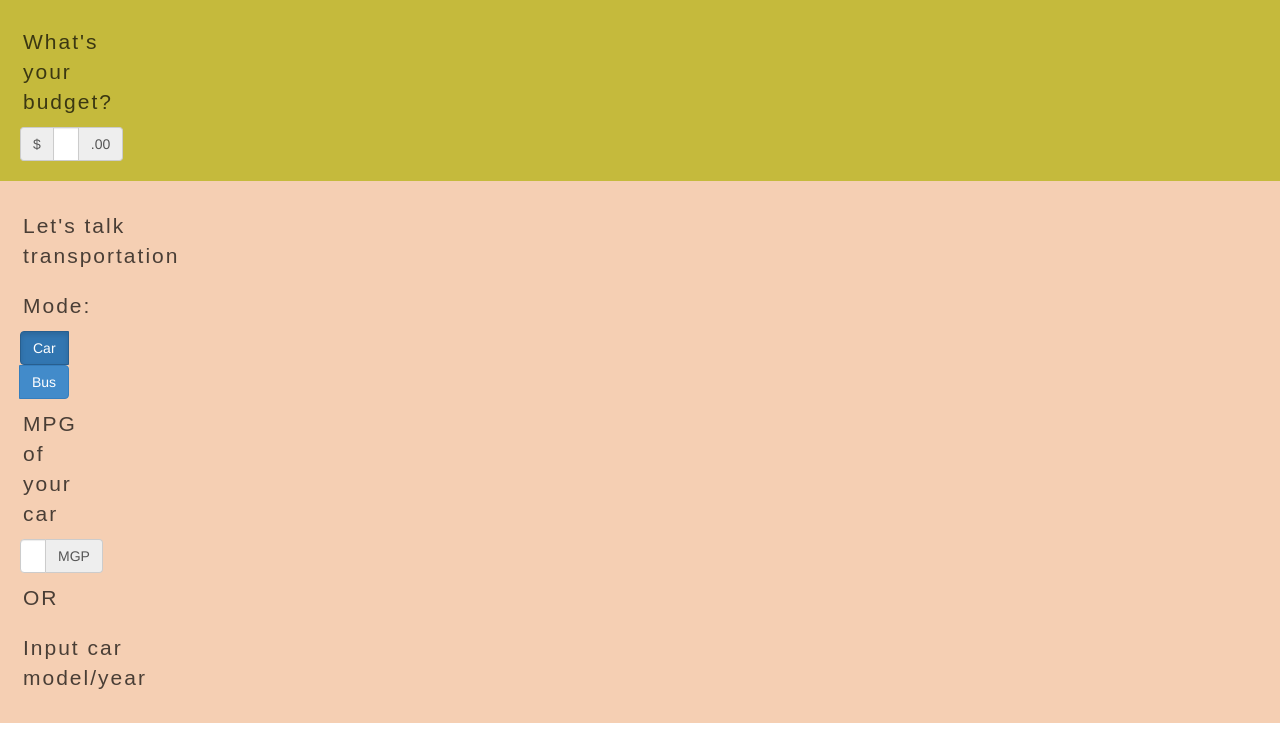
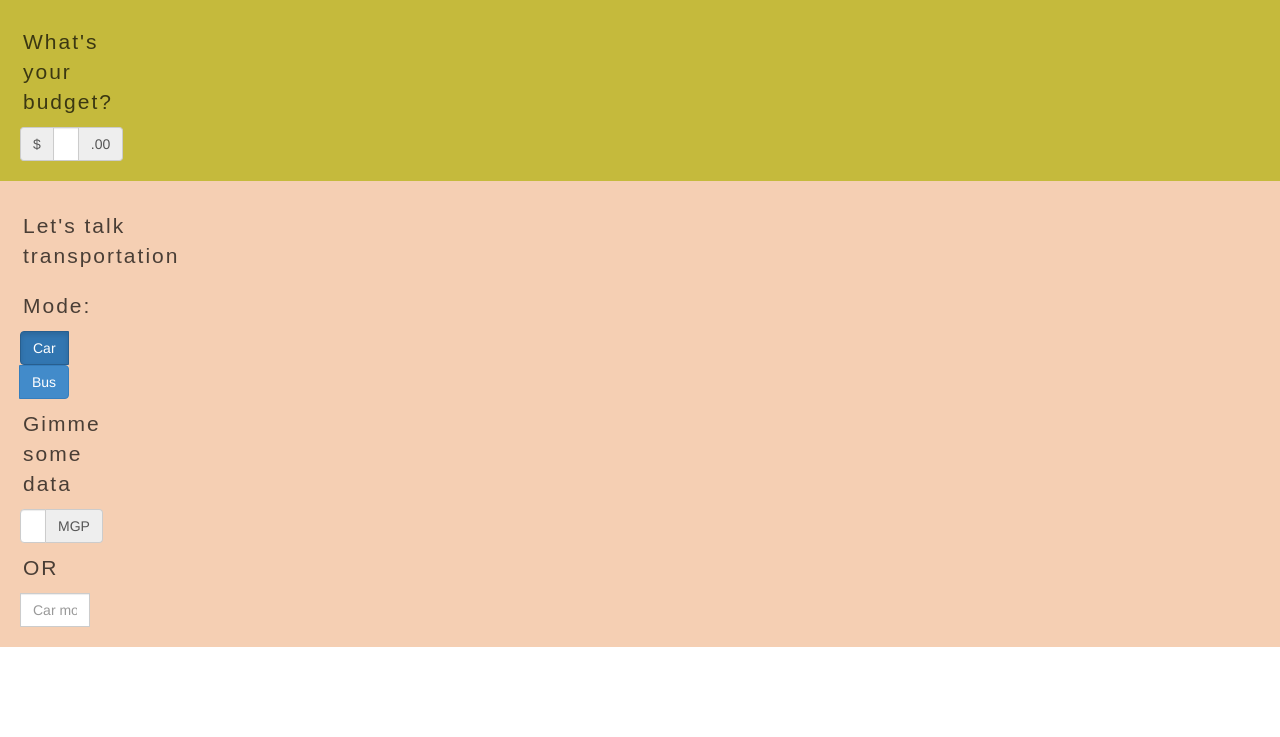
Before and after one commit to TravelRadius/Radius, a plain HTML site: page index.html in a window 1280 px wide. Shown: the part 63-800 px from the top of the page. Drawn offline with nearby package versions, Linux system fonts and the light colour scheme.

Commit message:
Push before mills goes to twon

```diff
--- a/index.html
+++ b/index.html
@@ -54,13 +54,15 @@
               </div><br>
 
               <div class="transport_info">
-                <span class="title">MPG of your car</span>
+                <span class="title">Gimme some data</span>
                 <div class="input-group">
                   <input type="text" class="form-control" placeholder="Miles Per Gallon">
                   <span class="input-group-addon">MGP</span>
                 </div>
                 <span class="title">OR</span>
-                <span class="title">Input car model/year</span>
+                <div class="input-group">
+                  <input type="text" class="form-control" placeholder="Car model and year">
+                </div>
               </div>
             </div>
           </div>
--- a/ourScript.js
+++ b/ourScript.js
@@ -4,6 +4,9 @@ $(document).ready(function() {
   }
 
   $(".outer_row").click( function() {
-    //$("div.outer_row.focus").css("background-color", "transparent");
+    if ($(this).hasClass("focus"))
+      return;
+    $("div.outer_row.focus").css("background-color", "").removeClass("focus");
+    $(this).addClass("focus");
   });
 });
```
